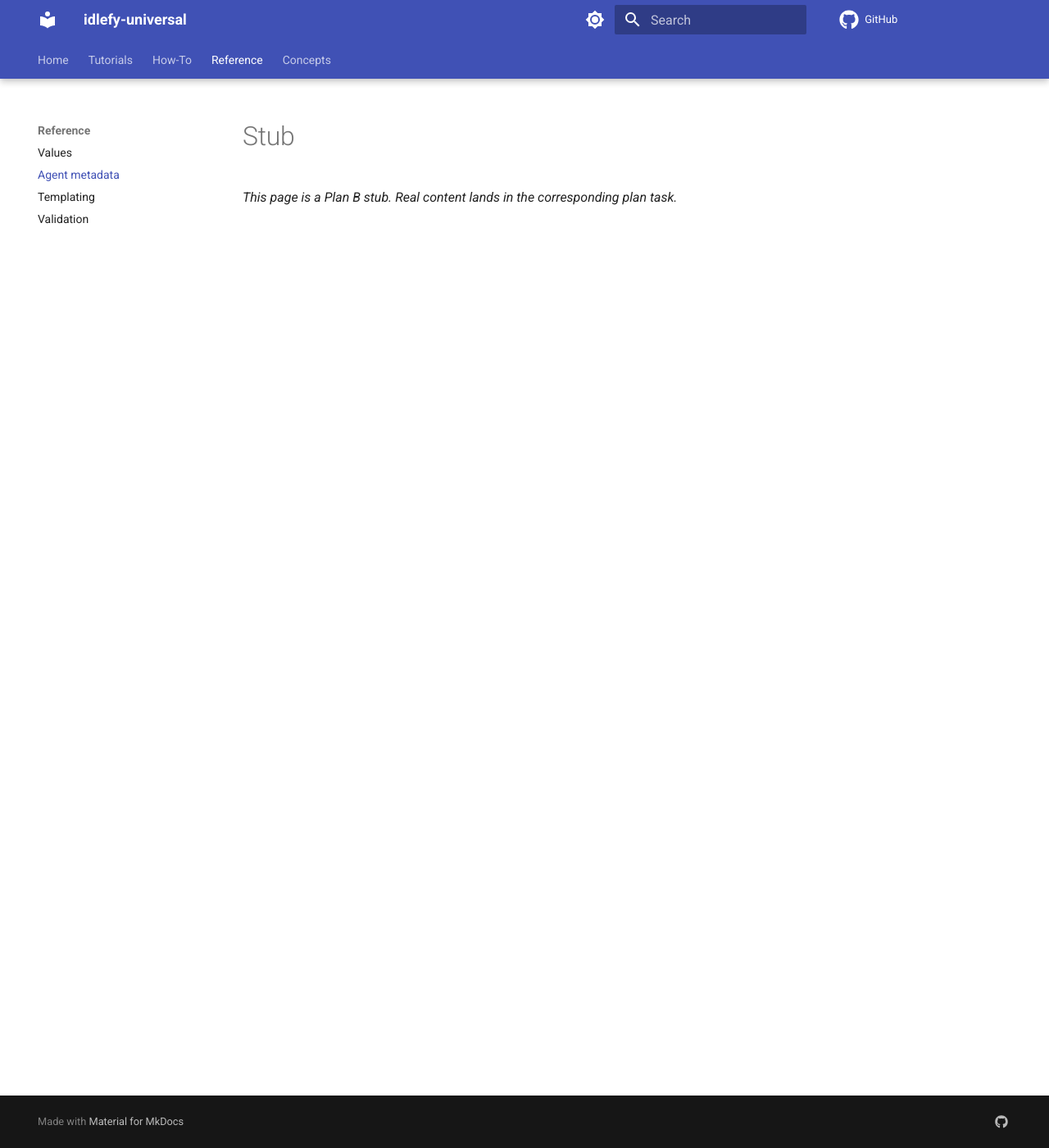
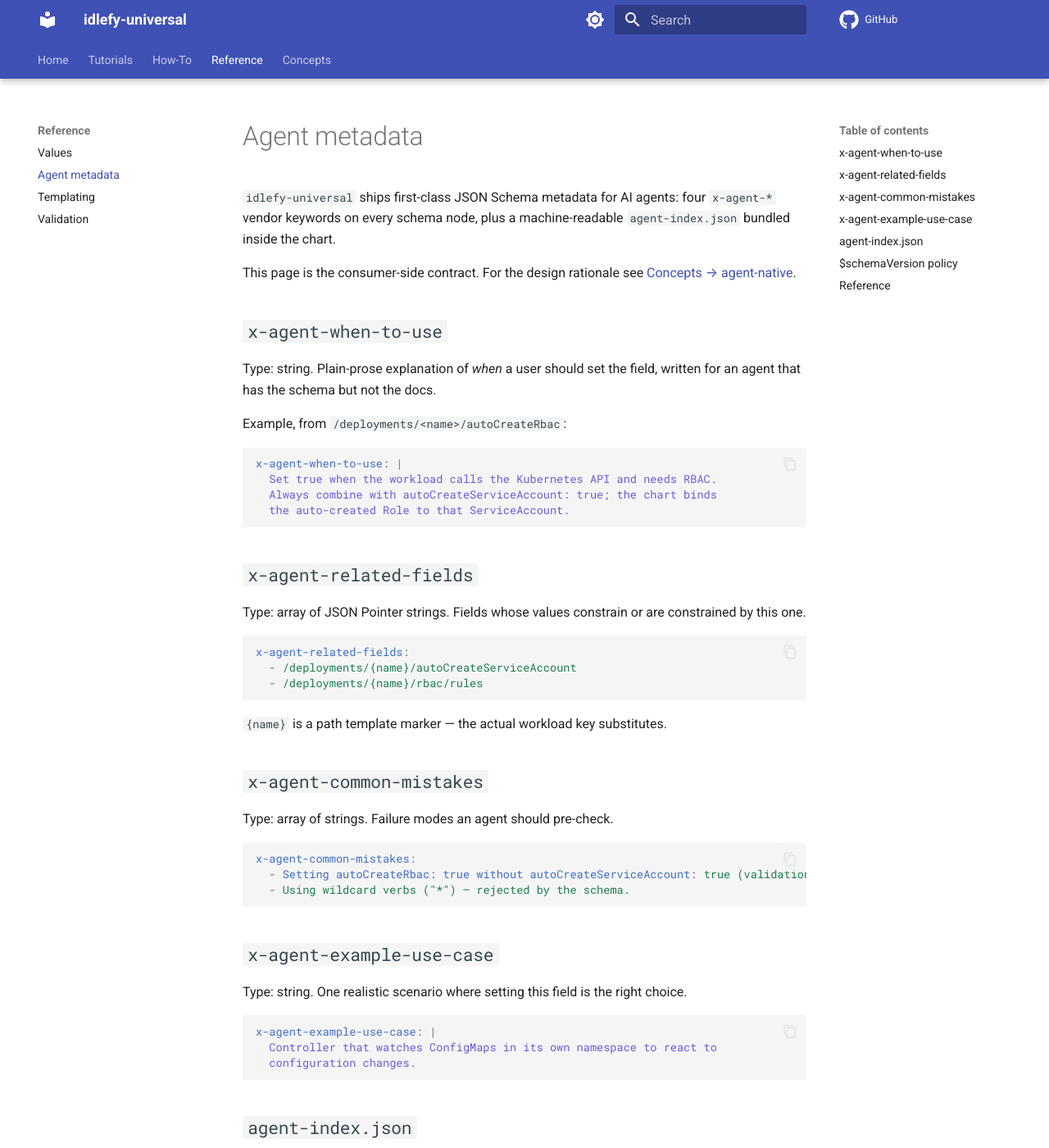
Before and after one commit to idlefy/idlefy-universal, an MkDocs documentation site: the page built from docs/reference/agent-metadata.md, in a window 1280 px wide and 1400 px high. Shown: the whole window at 82% size. Built offline with MkDocs 1.6.1 and Material for MkDocs 9.7.7, drawn with Linux system fonts in a browser that asks for light colours; comment, search, counter and statistics services are not loaded; some of the changed text lies outside the part shown.

Commit message:
docs(reference): agent-metadata spec
Co-Authored-By: Claude Opus 4.7 <noreply@anthropic.com>

````diff
--- a/docs/reference/agent-metadata.md
+++ b/docs/reference/agent-metadata.md
@@ -1,3 +1,103 @@
-# Stub
+# Agent metadata
 
-_This page is a Plan B stub. Real content lands in the corresponding plan task._
+`idlefy-universal` ships first-class JSON Schema metadata for AI agents:
+four `x-agent-*` vendor keywords on every schema node, plus a
+machine-readable `agent-index.json` bundled inside the chart.
+
+This page is the consumer-side contract. For the design rationale see
+[Concepts → agent-native](../concepts/agent-native.md).
+
+## `x-agent-when-to-use`
+
+Type: string. Plain-prose explanation of *when* a user should set the
+field, written for an agent that has the schema but not the docs.
+
+Example, from `/deployments/<name>/autoCreateRbac`:
+
+```yaml
+x-agent-when-to-use: |
+  Set true when the workload calls the Kubernetes API and needs RBAC.
+  Always combine with autoCreateServiceAccount: true; the chart binds
+  the auto-created Role to that ServiceAccount.
+```
+
+## `x-agent-related-fields`
+
+Type: array of JSON Pointer strings. Fields whose values constrain or
+are constrained by this one.
+
+```yaml
+x-agent-related-fields:
+  - /deployments/{name}/autoCreateServiceAccount
+  - /deployments/{name}/rbac/rules
+```
+
+`{name}` is a path template marker — the actual workload key
+substitutes.
+
+## `x-agent-common-mistakes`
+
+Type: array of strings. Failure modes an agent should pre-check.
+
+```yaml
+x-agent-common-mistakes:
+  - Setting autoCreateRbac: true without autoCreateServiceAccount: true (validation will fail).
+  - Using wildcard verbs ("*") — rejected by the schema.
+```
+
+## `x-agent-example-use-case`
+
+Type: string. One realistic scenario where setting this field is the
+right choice.
+
+```yaml
+x-agent-example-use-case: |
+  Controller that watches ConfigMaps in its own namespace to react to
+  configuration changes.
+```
+
+## `agent-index.json`
+
+A flat machine-readable index shipped at `charts/idlefy-universal/agent-index.json`.
+Generated alongside `values.schema.json` by `python -m schema.build`.
+
+Shape:
+
+```json
+{
+  "$schemaVersion": "1.0.0",
+  "chart": "idlefy-universal",
+  "chartVersion": "1.0.0",
+  "fields": [
+    {
+      "pointer": "/deployments/{name}/autoCreateRbac",
+      "type": "boolean",
+      "default": false,
+      "whenToUse": "...",
+      "relatedFields": ["..."],
+      "commonMistakes": ["..."],
+      "exampleUseCase": "..."
+    }
+  ]
+}
+```
+
+A consuming agent loads this single JSON to learn the full surface area
+without parsing the schema.
+
+## `$schemaVersion` policy
+
+`$schemaVersion` follows SemVer for the *agent-index shape*, not for
+the chart:
+
+- **PATCH** — added optional fields per entry. Consumers can ignore.
+- **MINOR** — added required fields per entry. Consumers must update.
+- **MAJOR** — restructured shape (e.g. `fields[]` becomes `byPointer{}`).
+  Consumers must migrate.
+
+The chart version is in `chartVersion`, separate from `$schemaVersion`.
+
+## Reference
+
+- [Schema source layout](../concepts/schema-driven-values.md)
+- [`values.md`](values.md) — the human-readable view of the same data
````
